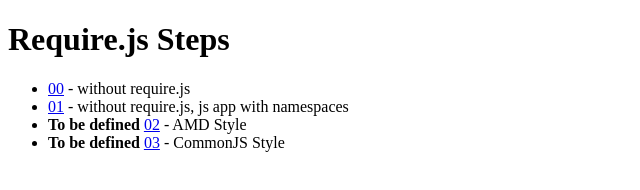
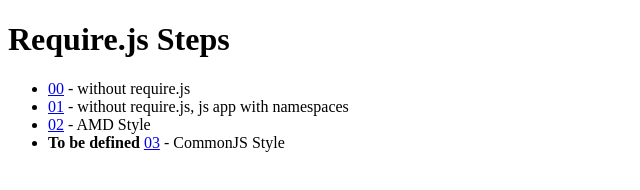
Before and after one commit to soudev/requirejs-steps, a website: page src/index.html in a window 1280 px wide. Shown: the whole page, without its empty margins (0-640 px from the left). Drawn offline with Linux system fonts and the light colour scheme.

Commit message:
src/index.html updated

```diff
--- a/src/index.html
+++ b/src/index.html
@@ -10,7 +10,7 @@
   <ul>
     <li><a href="00">00</a> - without require.js</li>
     <li><a href="01">01</a> - without require.js, js app with namespaces</li>
-    <li><b>To be defined</b> <a href="02">02</a> - AMD Style</li>
+    <li><a href="02">02</a> - AMD Style</li>
     <li><b>To be defined</b> <a href="03">03</a> - CommonJS Style</li>
   </ul>
 
```
